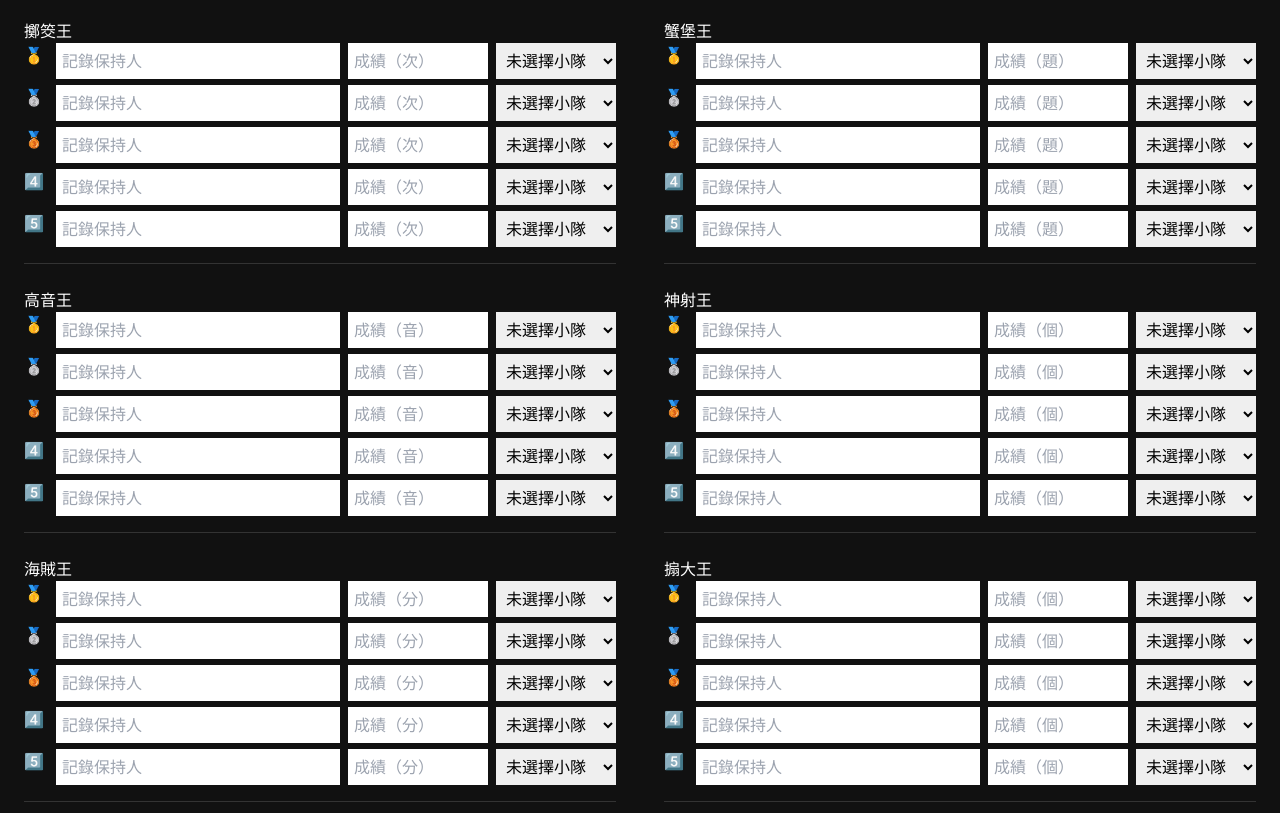
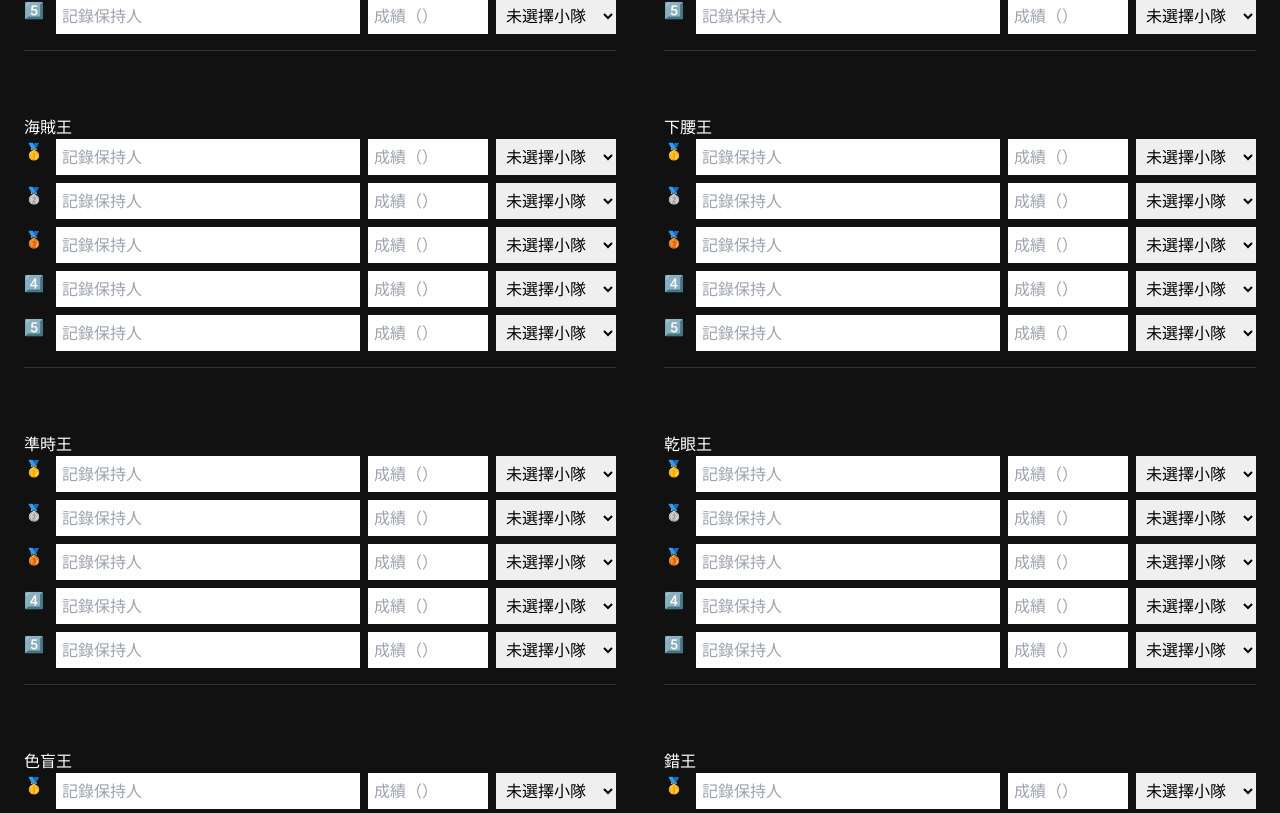
Before and after one commit to shuting72/who-is-yu-gi-oh, a Next.js app: page / in a window 1280 px wide. Shown: the part 567-1380 px from the top of the page. Built offline with nearby package versions, Linux system fonts and the light colour scheme.

Commit message:
一次性修正：16格总表、队色格、轮播黑底白框大字、控场2×8＋总积分

```diff
--- a/pages/display.js
+++ b/pages/display.js
@@ -1,5 +1,5 @@
-import { useEffect, useState } from "react";
-import styles from "../styles/display.module.css";
+import { useEffect, useState } from 'react';
+import styles from '../styles/display.module.css';
 
 const stages = [
   "USB王","跳高王","擲筊王","高音王",
@@ -7,12 +7,7 @@ const stages = [
   "色盲王","錯王","蟹堡王","神射王",
   "搧大王","守門王","定格王","反應王"
 ];
-const icons = [
-  "💾","🔔","🩴","🎵",
-  "🏴‍☠️","📏","⏰","👁️",
-  "🕶️","❌","🍔","🎯",
-  "🪭","🥅","🤖","⚡"
-];
+const icons = ["💾","🔔","🩴","🎵","🏴‍☠️","📏","⏰","👁️","🕶️","❌","🍔","🎯","🪭","🥅","🤖","⚡"];
 const teamColors = {
   1:"red",2:"orange",3:"yellow",4:"#7CFC00",
   5:"green",6:"#00BFFF",7:"blue",8:"purple",
@@ -23,44 +18,37 @@ export default function Display() {
   const [page, setPage] = useState(0);
   const [board, setBoard] = useState({});
 
-  // 載入 & 監聽 control 廣播
+  // load + listen
   useEffect(() => {
     const load = () => {
-      const rec = JSON.parse(localStorage.getItem("records")||"[]");
+      const rec = JSON.parse(localStorage.getItem('records')||'[]');
       const b = {};
-      rec.forEach(s => {
-        b[s.name] = s.ranks.filter(r=>r.name&&r.score);
-      });
+      rec.forEach(s => b[s.name] = s.ranks.filter(r=>r.name));
       setBoard(b);
     };
     load();
-    window.addEventListener("storage", load);
-    return ()=>window.removeEventListener("storage", load);
+    window.addEventListener('storage', load);
+    return ()=>window.removeEventListener('storage', load);
   }, []);
 
-  // 頁面輪播
+  // carousel
   useEffect(() => {
-    const iv = setInterval(() => {
-      setPage(p=> (p+1)%9);
-    }, page===0?15000:7000);
+    const iv = setInterval(()=> setPage(p=> (p+1)%9), page===0?15000:7000);
     return ()=>clearInterval(iv);
-  }, [page]);
+  },[page]);
 
-  // 總表
+  // page 0: grid
   if (page===0) {
     return (
       <div className={styles.grid}>
         {stages.map((s,i)=>{
-          const top = board[s]?.[0]||{};
-          const bg = teamColors[top.team]||"#fff";
+          const top = (board[s]||[])[0]||{};
+          const bg = teamColors[top.team]||'#fff';
           return (
-            <div key={s}
-              className={styles.card}
-              style={{ background:bg }}
-            >
+            <div key={s} className={styles.card} style={{background:bg}}>
               <div className={styles.stageTitle}>{icons[i]} {s}</div>
-              <div className={styles.score}>成績：{top.score||"--"}</div>
-              <div className={styles.champion}>👑 {top.name||"--"}</div>
+              <div className={styles.score}>成績：{top.score||'--'}{top.score?` ${top.unit}`:''}</div>
+              <div className={styles.champion}>👑 {top.name||'--'}</div>
             </div>
           );
         })}
@@ -68,26 +56,26 @@ export default function Display() {
     );
   }
 
-  // 輪播
-  const li = (page-1)*2, ri=li+1;
+  // carousel pages
+  const left = (page-1)*2, right=left+1;
   const Render = idx => {
-    const s = stages[idx];
-    const arr = board[s]||[];
+    const s = stages[idx], arr = board[s]||[];
     return (
       <div key={s} className={styles.block}>
         <div className={styles.stage}>{icons[idx]} {s}</div>
         {arr.slice(0,5).map((r,i)=>(
           <div key={i} className={styles.entry}>
-            {["🥇","🥈","🥉","4️⃣","5️⃣"][i]} {r.name} - {r.score}
+            {["🥇","🥈","🥉","4️⃣","5️⃣"][i]} {r.name} — {r.score}{r.unit}
           </div>
         ))}
       </div>
     );
   };
+
   return (
     <div className={styles.carousel}>
-      {Render(li)}
-      {ri<stages.length && Render(ri)}
+      {Render(left)}
+      {right<16 && Render(right)}
     </div>
   );
 }
--- a/pages/index.js
+++ b/pages/index.js
@@ -1,99 +1,97 @@
 import { useEffect, useState } from "react";
 
-const defaultStages = [
+const stages = [
   "USB王","跳高王","擲筊王","高音王",
   "海賊王","下腰王","準時王","乾眼王",
   "色盲王","錯王","蟹堡王","神射王",
   "搧大王","守門王","定格王","反應王"
 ];
 const medals = ["🥇","🥈","🥉","4️⃣","5️⃣"];
+const points = [5,4,3,2,1];
 
 export default function Control() {
-  const [records, setRecords] = useState([]);
+  const [recs, setRecs] = useState([]);
+  const [total, setTotal] = useState(Array(10).fill(0));
 
-  useEffect(() => {
-    const saved = localStorage.getItem("records");
-    if (saved) {
-      setRecords(JSON.parse(saved));
-    } else {
-      setRecords(defaultStages.map((name) => ({
-        name,
-        unit: {
-          "USB王":"次","跳高王":"公分","擲筊王":"次","高音王":"音",
-          "海賊王":"分","下腰王":"公分","準時王":"秒","乾眼王":"秒",
-          "色盲王":"題","錯王":"題","蟹堡王":"題","神射王":"個",
-          "搧大王":"個","守門王":"顆","定格王":"公分","反應王":"毫秒"
-        }[name],
-        ranks: Array(5).fill({ name:"", score:"", team:"" })
+  useEffect(()=>{
+    const saved = JSON.parse(localStorage.getItem("records")||"[]");
+    if(saved.length) setRecs(saved);
+    else {
+      setRecs(stages.map(n=>({
+        name:n, unit:"",
+        ranks:Array(5).fill({name:"",score:"",team:""})
       })));
     }
-  }, []);
+  },[]);
 
-  // 儲存 & 廣播
-  useEffect(() => {
-    localStorage.setItem("records", JSON.stringify(records));
-    // 觸發 storage event
-    localStorage.setItem("broadcast", Date.now().toString());
-  }, [records]);
-
-  const update = (si, ri, field, value) => {
-    const cp = [...records];
-    cp[si] = {
-      ...cp[si],
-      ranks: cp[si].ranks.map((r, i) =>
-        i === ri ? { ...r, [field]: value } : r
-      )
-    };
-    setRecords(cp);
+  // 保存 & 計分
+  const save = u=>{
+    setRecs(u);
+    localStorage.setItem("records",JSON.stringify(u));
+    localStorage.setItem("broadcast", Date.now());
+    // 重新算總分
+    const t = Array(10).fill(0);
+    u.forEach(s=>{
+      s.ranks.forEach((r,i)=>{
+        if(r.team) t[r.team-1] += points[i];
+      });
+    });
+    setTotal(t);
   };
 
-  // 分 2 列，各 8 項
-  const left = records.slice(0, 8), right = records.slice(8);
+  const update=(si,ri,f,v)=>{
+    const cp = [...recs];
+    cp[si]={...cp[si], ranks:cp[si].ranks.map((r,i)=>i===ri?{...r,[f]:v}:r)};
+    save(cp);
+  };
 
   return (
-    <div style={{ background:"#111", color:"#fff", minHeight:"100vh", padding:24 }}>
-      <h2 style={{ color:"#fff" }}>控場介面</h2>
+    <div style={{background:"#111",color:"#fff",padding:24}}>
+      <h2 style={{color:"#fff"}}>控場介面</h2>
       <div style={{
         display:"grid",
         gridTemplateColumns:"1fr 1fr",
-        gap:48,
-        marginBottom:32
+        gap:48
       }}>
-        {[left, right].map((col, ci) => (
-          <div key={ci}>
-            {col.map((s, si) => (
-              <div key={si} style={{ marginBottom:24 }}>
-                <h3 style={{ color:"#fff" }}>{s.name}</h3>
-                {s.ranks.map((r, ri) => (
-                  <div key={ri} style={{ display:"flex", gap:8, marginBottom:6 }}>
-                    <div style={{ width:24 }}>{medals[ri]}</div>
+        {stages.map((s,i)=>(
+          <div key={i}>
+            <h3 style={{color:"#fff"}}>{s}</h3>
+            {recs[i]?.ranks.map((r,ri)=>(
+              <div key={ri} style={{display:"flex",gap:8,marginBottom:8}}>
+                <div style={{width:24}}>{medals[ri]}</div>
                 <input
                   placeholder="記錄保持人"
                   value={r.name}
-                      onChange={e => update(ci*8+si, ri, "name", e.target.value)}
-                      style={{ flex:1, padding:6, color:"#000" }}
+                  onChange={e=>update(i,ri,"name",e.target.value)}
+                  style={{flex:1, padding:6, color:"#000"}}
                 />
                 <input
-                      placeholder={`成績（${s.unit}）`}
+                  placeholder={`成績（${recs[i].unit||''}）`}
                   value={r.score}
-                      onChange={e => update(ci*8+si, ri, "score", e.target.value)}
-                      style={{ width:140, padding:6, color:"#000" }}
+                  onChange={e=>update(i,ri,"score",e.target.value)}
+                  style={{width:120,padding:6, color:"#000"}}
                 />
                 <select
                   value={r.team}
-                      onChange={e => update(ci*8+si, ri, "team", e.target.value)}
-                      style={{ width:120, padding:6, color:"#000" }}
+                  onChange={e=>update(i,ri,"team",e.target.value)}
+                  style={{width:120,padding:6,color:"#000"}}
                 >
                   <option value="">未選擇小隊</option>
-                      {[...Array(10)].map((_, t) => (
-                        <option key={t+1} value={t+1}>第 {t+1} 小隊</option>
-                      ))}
+                  {[...Array(10)].map((_,t)=>
+                    <option key={t} value={t+1}>第 {t+1} 小隊</option>
+                  )}
                 </select>
               </div>
             ))}
-                <hr style={{ borderColor:"#333", marginTop:16 }}/>
+            <hr style={{borderColor:"#333",margin:"16px 0"}}/>
           </div>
         ))}
+      </div>
+      <div style={{marginTop:24}}>
+        <h3 style={{color:"#fff"}}>🏆 各隊總積分</h3>
+        {total.map((p,i)=>(
+          <div key={i} style={{margin:4}}>
+            第 {i+1} 小隊：{p} 分
           </div>
         ))}
       </div>
--- a/styles/display.module.css
+++ b/styles/display.module.css
@@ -1,64 +1,75 @@
+/* 全局背景 */
+:root {
+  --bg-black: #111;
+  --border-white: #fff;
+  --text-white: #fff;
+}
+/* 4×4 总表 */
 .grid {
   display: grid;
-  grid-template-columns: repeat(4,1fr);
+  grid-template-columns: repeat(4, 1fr);
+  grid-auto-rows: 1fr;
   gap: 16px;
-  background: #111;
+  background: var(--bg-black);
   padding: 16px;
+  height: 100vh;             /* 整屏显示，绝对不滚动 */
+  box-sizing: border-box;
+  overflow: hidden;
 }
-
 .card {
-  position: relative;
-  background: #fff;
-  border: 2px solid #000;
+  background: #000;          /* 黑底 */
+  border: 2px solid var(--border-white);
   border-radius: 12px;
-  padding: 32px;
-  text-align: center;
+  padding: 24px;
+  display: flex;
+  flex-direction: column;
+  justify-content: center;
+  align-items: center;
 }
-
 .stageTitle {
   font-size: 48px;
   font-weight: bold;
-  color: #fff;
+  color: var(--text-white);
+  text-shadow: 2px 2px 4px rgba(0,0,0,0.7);
+  margin-bottom: 12px;
+}
+.score, .champion {
+  font-size: 36px;
+  color: var(--text-white);
+  text-shadow: 1px 1px 3px rgba(0,0,0,0.7);
+  margin: 4px 0;
+}
+
+/* 轮播 */
+.carousel {
+  background: var(--bg-black);
+  padding: 32px;
+  display: flex;
+  gap: 48px;
+  justify-content: center;
+  align-items: center;
+  height: 100vh;
+  box-sizing: border-box;
+}
+.block {
+  background: #000;
+  border: 2px solid var(--border-white);
+  border-radius: 12px;
+  padding: 32px;
+  width: 40%;
+  box-sizing: border-box;
+  text-align: center;
+}
+.block .stage {
+  font-size: 48px;
+  font-weight: bold;
+  color: var(--text-white);
   text-shadow: 2px 2px 4px rgba(0,0,0,0.7);
   margin-bottom: 16px;
 }
-
-.score, .champion {
+.block .entry {
   font-size: 36px;
-  color: #fff;
+  color: var(--text-white);
   text-shadow: 1px 1px 3px rgba(0,0,0,0.7);
   margin: 8px 0;
 }
-
-.carousel {
-  display: flex;
-  gap: 48px;
-  background: #111;
-  padding: 48px;
-  justify-content: center;
-  align-items: center;
-}
-
-.block {
-  background: #111;
-  border: 2px solid #fff;
-  border-radius: 12px;
-  padding: 32px;
-  width: 40%;
-  text-align: center;
-}
-
-.block .stage {
-  font-size: 48px;
-  font-weight: bold;
-  color: #fff;
-  text-shadow: 2px 2px 4px rgba(0,0,0,0.7);
-  margin-bottom: 16px;
-}
-
-.block .entry {
-  font-size: 36px;
-  color: #fff;
-  text-shadow: 1px 1px 3px rgba(0,0,0,0.7);
-  margin: 8px 0;
-}
```
Lines whose indentation alone changed are shown as unchanged.
